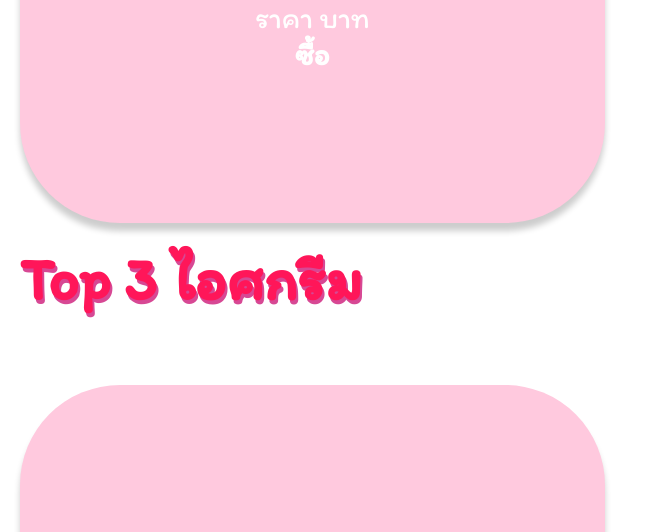
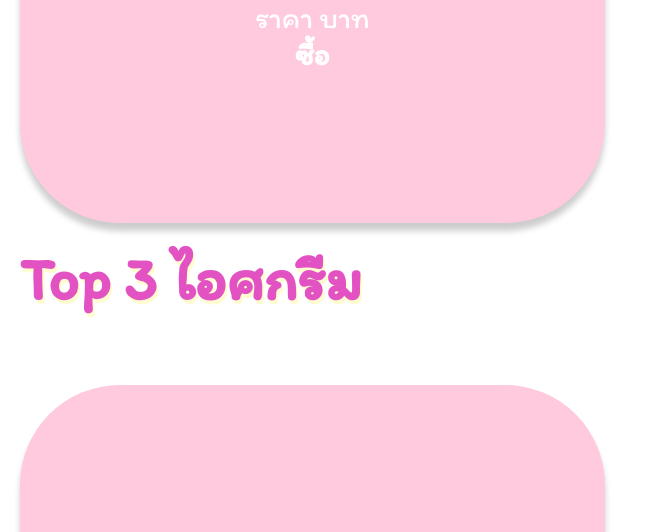
Before and after one commit to Yelleyy/webproject, a PHP site: page / in a window 1280 px wide. Shown: the part 2546-3078 px from the top of the page, without its empty margins (0-652 px from the left). Run offline with PHP 8.4, Linux system fonts and the light colour scheme; data that the repository does not hold is empty.

Commit message:
Update index.php

```diff
--- a/index.php
+++ b/index.php
@@ -41,8 +41,8 @@
         padding: 20px;
         /* border: 2px solid rgb(162, 104, 238);
         border-radius: 10px; */
-        color: #ff1659;
-        text-shadow: 2px 4px  #d74894;
+        color: rgb(226, 82, 195);
+        text-shadow: 2px 4px #fffcd1;
     }
 
     .auto-grid {
```
